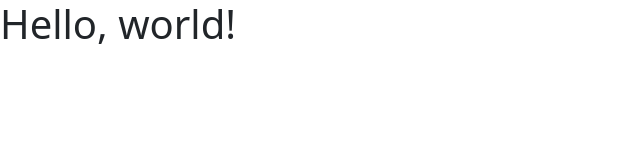
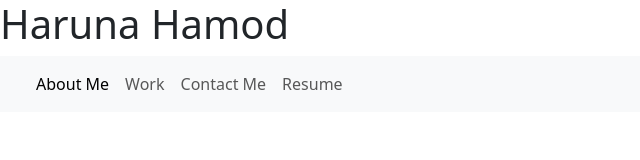
Before and after one commit to HarunaTech/Bootstrap-Portfolio, a plain HTML site: page index.html in a window 1280 px wide. Shown: the whole page, without its empty margins (0-640 px from the left). Drawn offline with nearby package versions, Linux system fonts and the light colour scheme.

Commit message:
added Nav Bar

```diff
--- a/index.html
+++ b/index.html
@@ -3,12 +3,46 @@
   <head>
     <meta charset="utf-8">
     <meta name="viewport" content="width=device-width, initial-scale=1">
-    <title>Bootstrap demo</title>
+    <title>Bootstrap-portfolio</title>
     <link href="https://cdn.jsdelivr.net/npm/bootstrap@5.3.2/dist/css/bootstrap.min.css" rel="stylesheet" integrity="sha384-T3c6CoIi6uLrA9TneNEoa7RxnatzjcDSCmG1MXxSR1GAsXEV/Dwwykc2MPK8M2HN" crossorigin="anonymous">
     <link rel="stylesheet" href="./css/style.css">
   </head>
   <body>
-    <h1>Hello, world!</h1>
+    <h1>Haruna Hamod</h1>
     <script src="https://cdn.jsdelivr.net/npm/bootstrap@5.3.2/dist/js/bootstrap.bundle.min.js" integrity="sha384-C6RzsynM9kWDrMNeT87bh95OGNyZPhcTNXj1NW7RuBCsyN/o0jlpcV8Qyq46cDfL" crossorigin="anonymous"></script>
+
+
+
+    <!-- Bootstrap nav bar -->
+    <nav class="navbar navbar-expand-lg bg-body-tertiary">
+        <div class="container-fluid">
+          <a class="navbar-brand" href="#"></a>
+          <button class="navbar-toggler" type="button" data-bs-toggle="collapse" data-bs-target="#navbarNav" aria-controls="navbarNav" aria-expanded="false" aria-label="Toggle navigation">
+            <span class="navbar-toggler-icon"></span>
+          </button>
+          <div class="collapse navbar-collapse" id="navbarNav">
+            <ul class="navbar-nav">
+              <li class="nav-item">
+                <a class="nav-link active" aria-current="page" href="#">About Me</a>
+              </li>
+              <li class="nav-item">
+                <a class="nav-link" href="#">Work</a>
+              </li>
+              <li class="nav-item">
+                <a class="nav-link" href="#">Contact Me</a>
+              </li>
+              <li class="nav-item">
+                <a class="nav-link" href="#">Resume</a>
+              </li>
+            </ul>
+          </div>
+        </div>
+      </nav>
+
+
+
+
+
+
   </body>
 </html>
```
